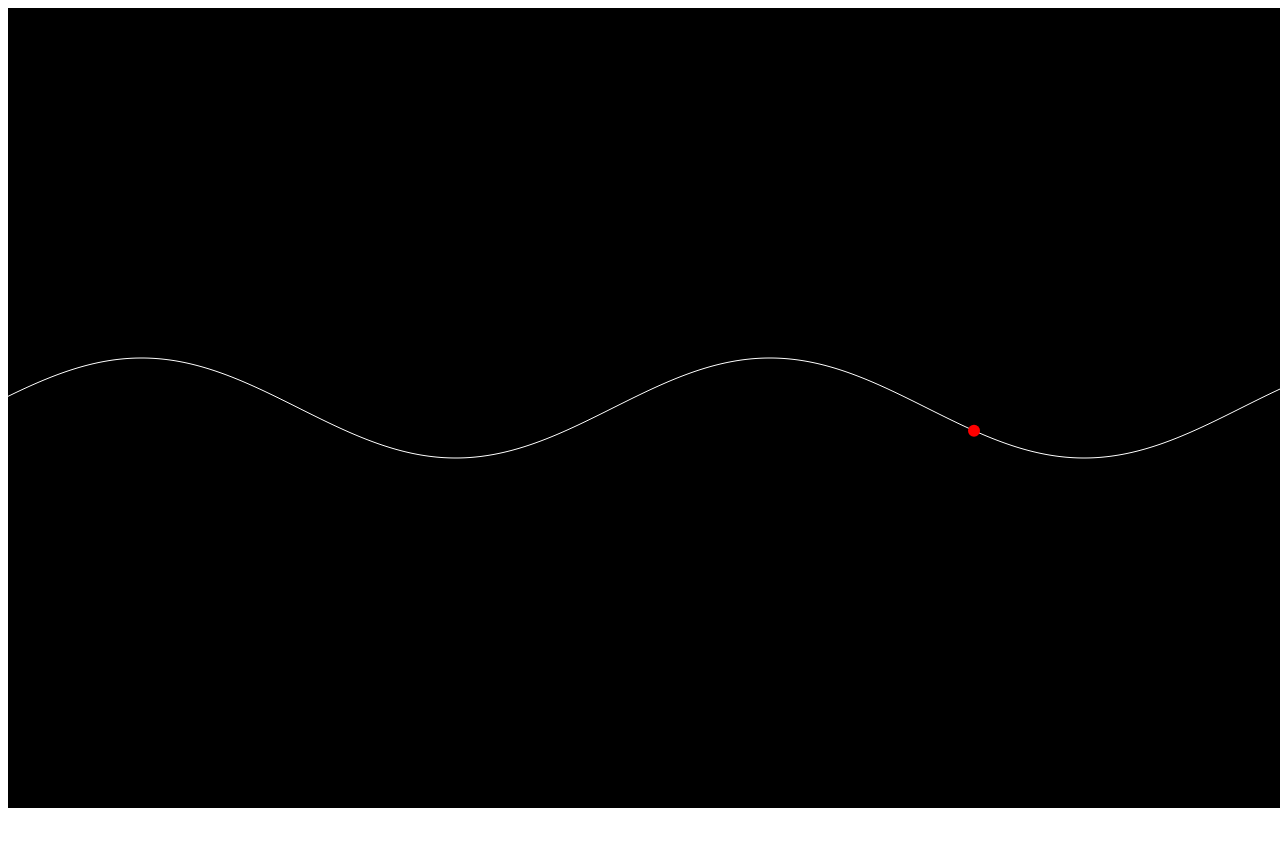
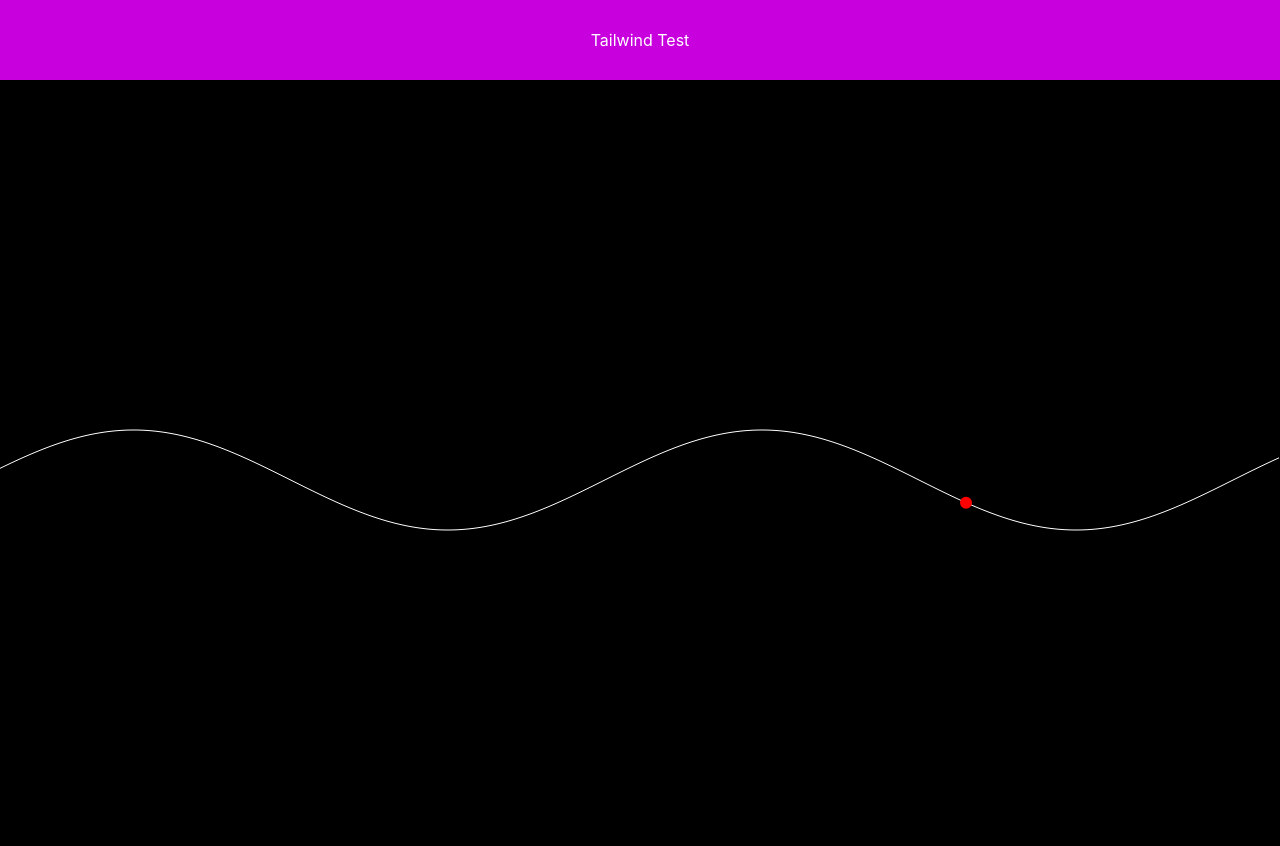
Before and after one commit to vvt3/audio-visualiser, a React (Vite) app: page / in a window 1280 px wide. Shown: the top 846 px of the page. Before the commit the page ends 820 px from the top, so only its background shows below. Built offline with nearby package versions, Linux system fonts and the light colour scheme.

Commit message:
Tailwind installation and testing

```diff
--- a/index.html
+++ b/index.html
@@ -2,9 +2,9 @@
 <html lang="en">
   <head>
     <meta charset="UTF-8" />
-    <link rel="icon" type="image/svg+xml" href="/favicon.svg" />
+    <!-- <link rel="icon" type="image/svg+xml" href="/favicon.svg" /> -->
     <meta name="viewport" content="width=device-width, initial-scale=1.0" />
-    <title>audio-rollercoaster</title>
+    <title>Audio Rollercoaster</title>
   </head>
   <body>
     <div id="root"></div>
--- a/package.json
+++ b/package.json
@@ -15,6 +15,7 @@
   },
   "devDependencies": {
     "@eslint/js": "^9.39.4",
+    "@tailwindcss/postcss": "^4.2.2",
     "@types/react": "^19.2.14",
     "@types/react-dom": "^19.2.3",
     "@vitejs/plugin-react": "^6.0.1",
@@ -22,6 +23,8 @@
     "eslint-plugin-react-hooks": "^7.0.1",
     "eslint-plugin-react-refresh": "^0.5.2",
     "globals": "^17.4.0",
+    "postcss": "^8.5.9",
+    "tailwindcss": "^4.2.2",
     "vite": "^8.0.4"
   }
 }
--- /dev/null
+++ b/postcss.config.js
@@ -0,0 +1,5 @@
+export default {
+  plugins: {
+    "@tailwindcss/postcss": {},
+  },
+}
--- a/src/App.jsx
+++ b/src/App.jsx
@@ -3,6 +3,9 @@ import VisualizerCanvas from "./components/Canvas"
 function App() {
   return (
     <div className="w-screen h-screen bg-black">
+      <div className="bg-fuchsia-600 text-white p-4 flex items-center h-20 justify-center">
+          Tailwind Test
+      </div>
       <VisualizerCanvas />
     </div>
   )
--- /dev/null
+++ b/src/index.css
@@ -0,0 +1 @@
+@import "tailwindcss";
--- a/src/main.jsx
+++ b/src/main.jsx
@@ -1,6 +1,7 @@
 import { StrictMode } from 'react'
 import { createRoot } from 'react-dom/client'
 import App from './App.jsx'
+import './index.css'
 
 createRoot(document.getElementById('root')).render(
   <StrictMode>
--- /dev/null
+++ b/tailwind.config.js
@@ -0,0 +1,10 @@
+export default {
+  content: [
+    "./index.html",
+    "./src/**/*.{js,jsx}",
+  ],
+  theme: {
+    extend: {},
+  },
+  plugins: [],
+}
```
Also changed, not shown: 1 other file (tests, documents, lock files or other folders).
